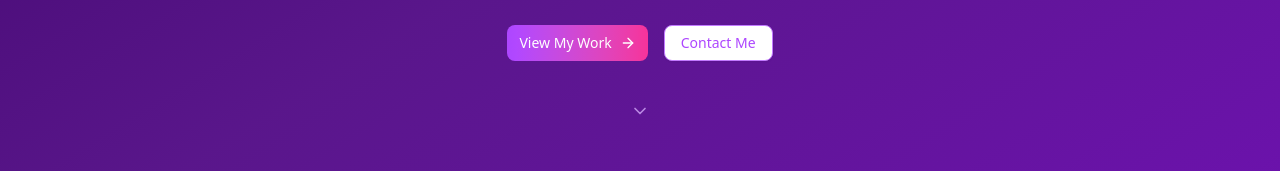
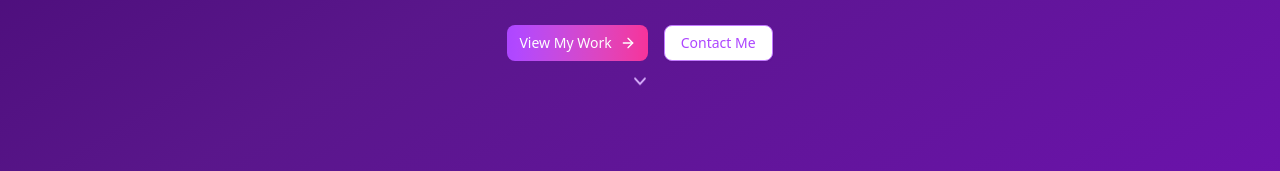
Before and after one commit to rahmonaliyev2007/portfolio2025, a Next.js app: page / in a window 1280 px wide. Shown: the part 515-686 px from the top of the page. Built offline with nearby package versions, Linux system fonts and the light colour scheme.

Commit message:
hero fixed

```diff
--- a/app/page.tsx
+++ b/app/page.tsx
@@ -272,7 +272,7 @@ ${phone ? `<b>Phone Number:</b> ${phone}` : ""}
                 Contact Me
               </Button>
             </div>
-            <div className="flex justify-center w-full animate-bounce text-purple-300 items-end mt-10 animate__animated animate__fadeIn animate__delay-7s">
+            <div className="flex justify-center w-full !animate-bounce text-purple-300 items-end mt-10 animate__animated animate__fadeIn animate__delay-3s">
               <ChevronDown className='text-purple-300' size={20} />
             </div>
           </div>
```
